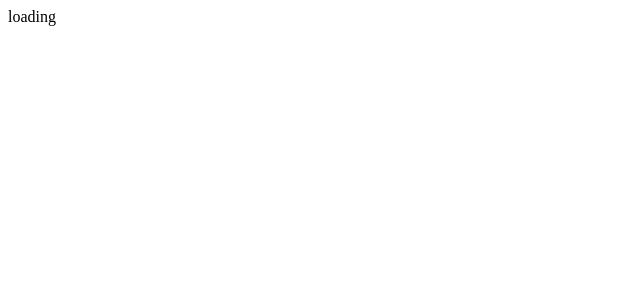
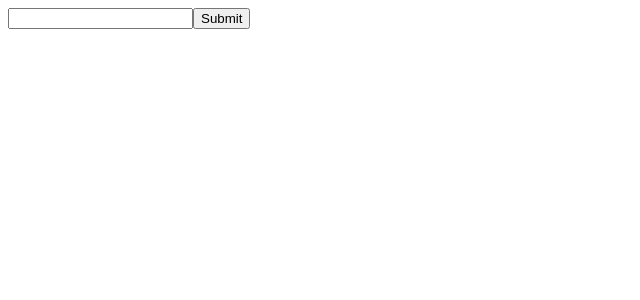
Before and after one commit to thieryw/will-todo-list, a React (Create React App) app: page / in a window 1280 px wide. Shown: the top 300 px of the page, without its empty margins (0-640 px from the left). Built offline with nearby package versions, Linux system fonts and the light colour scheme.

Commit message:
3 files modified

```diff
--- a/App.tsx
+++ b/App.tsx
@@ -1,24 +1,43 @@
 import React, {useState, useCallback, useEffect, useReducer} from "react";
 
 
-import {EventHandlers, Store, getStore} from "./logic";
+import {Store, getStore} from "./logic";
 
 
-export const eventHandlers: EventHandlers = {
-  "onNewTaskAdded": (task: Store["tasks"][number])=>{
-
-  }
-}
 
 
-const TaskForm: React.FunctionComponent = ()=>{
 
+const TaskForm: React.FunctionComponent<
+  {
+    addNewTask: Store["addNewTask"];
+  }
+> = (props)=>{
+
+  const [textInput, setTextInput] = useState("");
+
+  const handleSubmit = useCallback( async (e: React.FormEvent<HTMLFormElement>)=>{
+
+    e.preventDefault();
+
+    await props.addNewTask(textInput);
+
+    setTextInput("");
+
+
+
+  },[textInput]);
+
+
+  const handleChange = useCallback((e: React.ChangeEvent<HTMLInputElement>)=>{
+    setTextInput(e.target.value);
+
+  },[textInput])
 
 
   return(
 
-      <form>
-        <input type="text" />
+      <form onSubmit={handleSubmit}>
+        <input value={textInput} onChange={handleChange} type="text" />
         <input type="submit" />
       </form>
 
@@ -26,10 +45,16 @@ const TaskForm: React.FunctionComponent = ()=>{
   )
 }
 
-export const App: React.FunctionComponent = ()=>{
+export const App: React.FunctionComponent<{
+  store: Store;
+}> = (props)=>{
+  const {store} = props;
+
+
+
   return(
     <div>
-      <TaskForm/>
+      <TaskForm addNewTask={store.addNewTask}/>
     </div>
 
   )
--- a/index.tsx
+++ b/index.tsx
@@ -5,25 +5,28 @@ import { App, eventHandlers } from "./App";
 
 
 
-export const storePr = getStore({eventHandlers});
+export const storePr = getStore();
+
+const SplashScreen = ()=><h1>Loading...</h1>;
+
+
+const Switcher: React.FunctionComponent = ()=>{
+
+  const [store, setStore] = useState(undefined);
 
 
 
-const Switcher: React.FunctionComponent = ()=>{
-  let store: Store | undefined;
+  useEffect(()=>{
+    storePr.then(st=>{
+      setStore(st);
+    });
 
-  useEffect(()=>{
-    storePr.then(value=>{
-      store = value;
-    })
-
-  },[store])
-
+  },[store]);
 
   return(
     <div>
       {
-        store === undefined ? "loading" : "ok"
+        store === undefined ? <SplashScreen/> : <App store={store}/>
       }
     </div>
   )
--- a/logic.ts
+++ b/logic.ts
@@ -4,9 +4,7 @@ type Task = Readonly<{
   isComplete: boolean;
 }>
 
-export type EventHandlers = {
-  onNewTaskAdded: (newTask: Task)=> void;
-}
+
 
 export type Store = Readonly<{
   tasks: readonly Task[];
@@ -15,9 +13,13 @@ export type Store = Readonly<{
 }>
 
 
-export async function getStore(params: {eventHandlers: EventHandlers}): Promise<Store> {
+export async function getStore(): Promise<Store> {
   const tasks: Task[] = [];
   let count = 0;
+
+  const simulateNetworkDelay = ()=>{
+    return new Promise<void>(resolve => setTimeout(resolve, 3000));
+  }
 
   const store: Store = {
     tasks,
@@ -30,13 +32,14 @@ export async function getStore(params: {eventHandlers: EventHandlers}): Promise<
       }
       tasks.push(newTask);
 
-      params.eventHandlers.onNewTaskAdded(newTask);
 
 
 
     }
   }
 
+  await simulateNetworkDelay();
+
   return store;
 
 }
```
